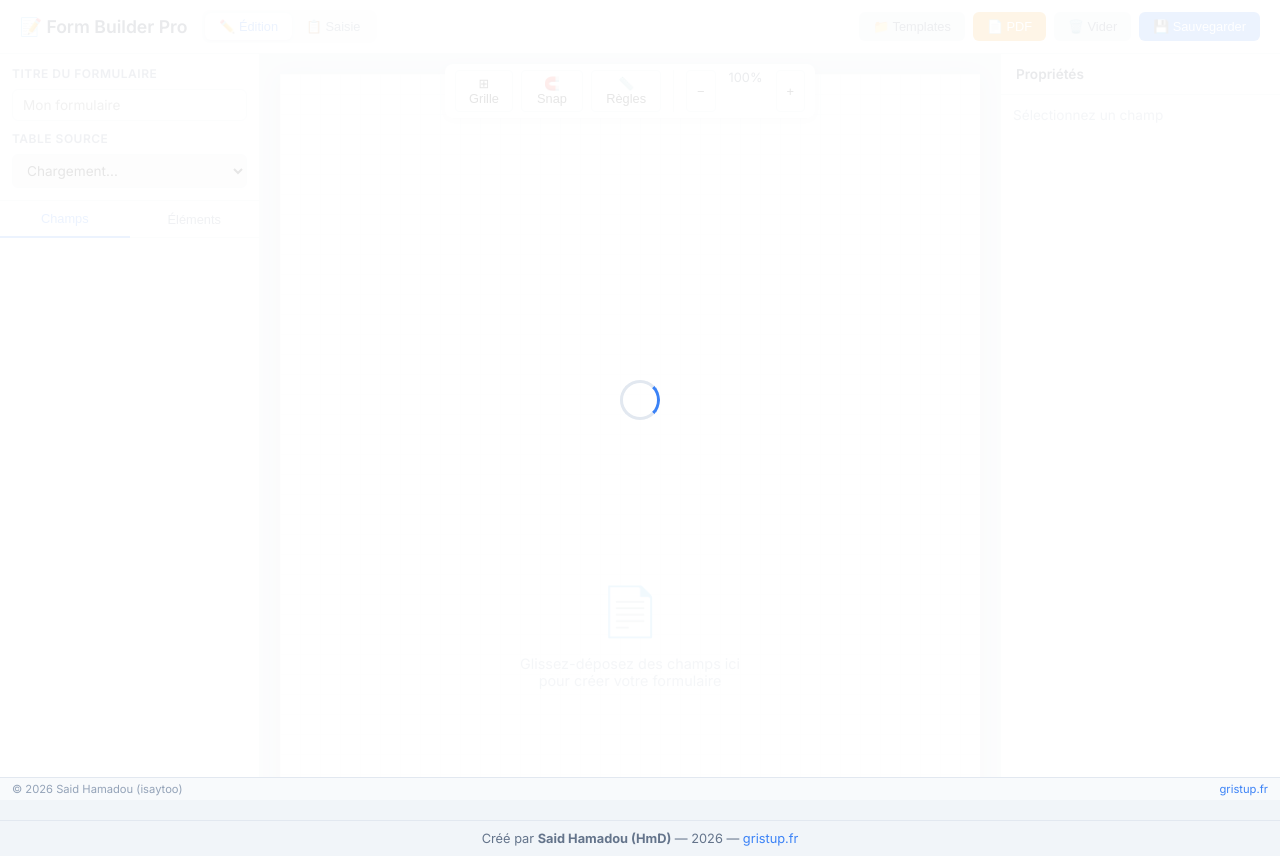
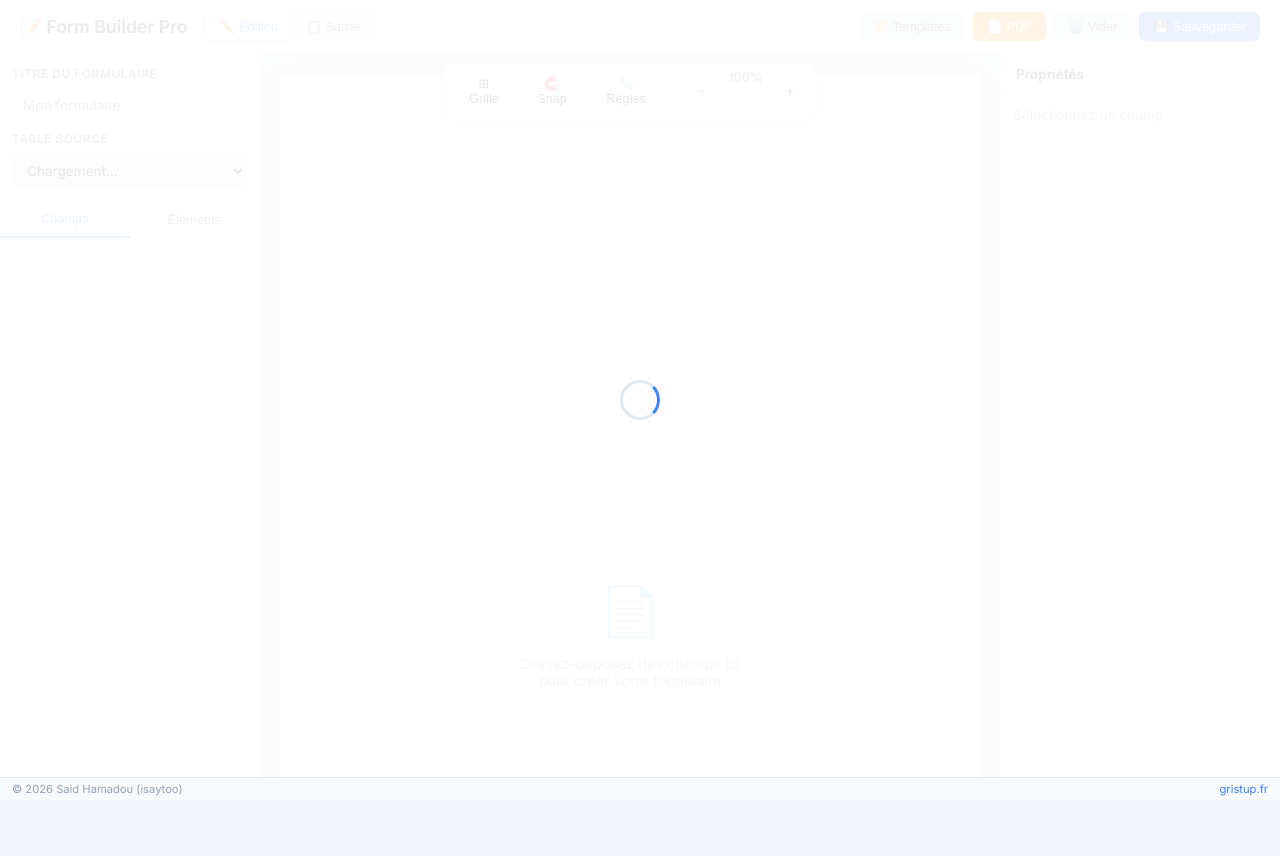
Before and after one commit to isaytoo/grist-form-builder-widget, a plain HTML site: page index.html in a window 1280 px wide. After the commit the page ends 800 px from the top, so only its background shows below. Drawn offline with nearby package versions, Linux system fonts and the light colour scheme; a script that the page names is missing.

Commit message:
refactor: remove internal footer, keep only fixed footer

```diff
--- a/index.html
+++ b/index.html
@@ -318,11 +318,6 @@
   </div>
 </div>
 
-<!-- Footer interne -->
-<div class="footer" style="text-align: center; padding: 10px; font-size: 0.8em; color: #64748b; border-top: 1px solid #e2e8f0; margin-top: 20px;">
-  <span>Créé par</span> <strong>Said Hamadou (HmD)</strong> &mdash; 2026 &mdash; <a href="https://gristup.fr" target="_blank" style="color: #3b82f6; text-decoration: none;">gristup.fr</a>
-</div>
-
 <script src="https://docs.getgrist.com/grist-plugin-api.js"></script>
 <script src="https://cdnjs.cloudflare.com/ajax/libs/jspdf/2.5.1/jspdf.umd.min.js"></script>
 <script src="https://cdnjs.cloudflare.com/ajax/libs/html2canvas/1.4.1/html2canvas.min.js"></script>
```
